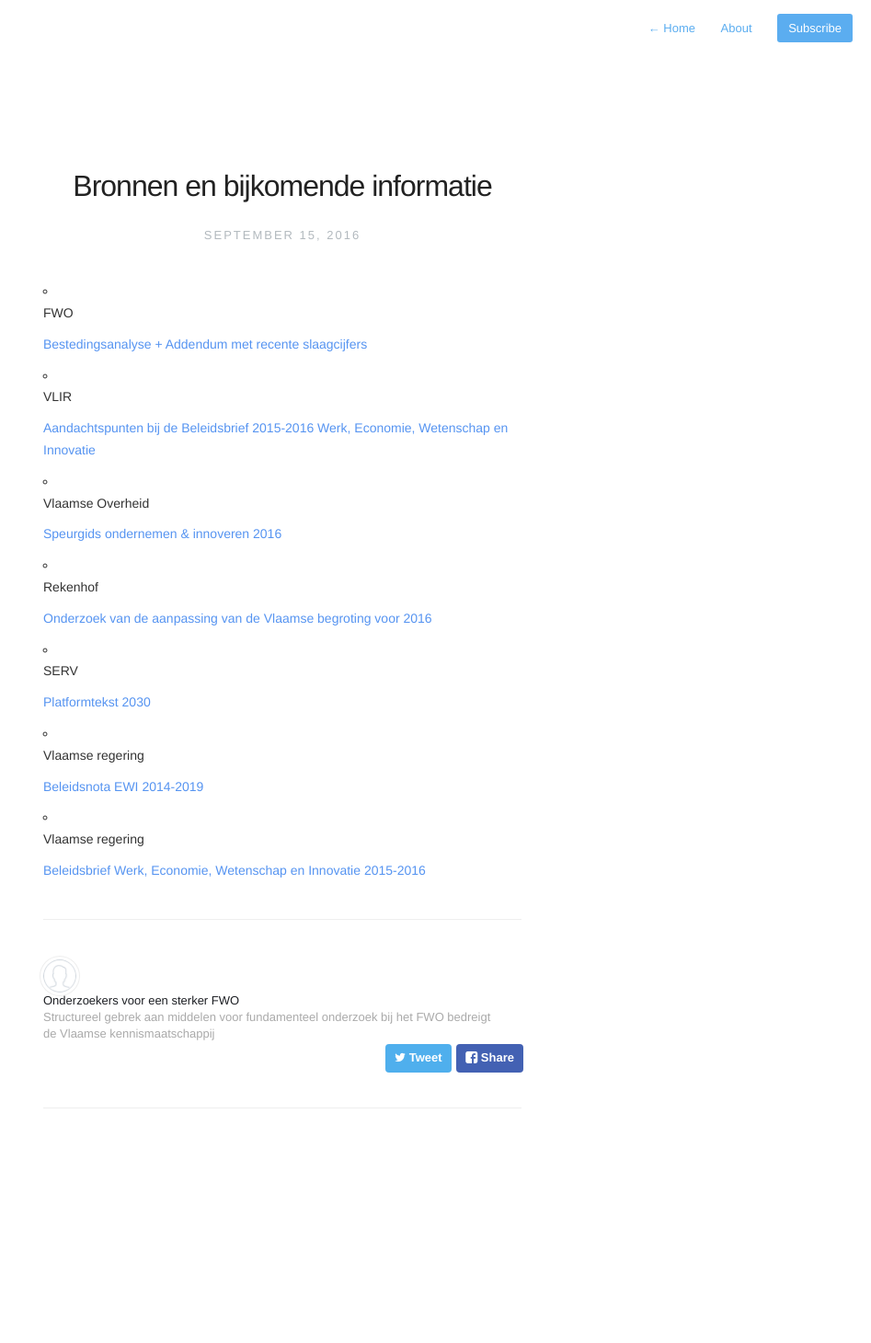
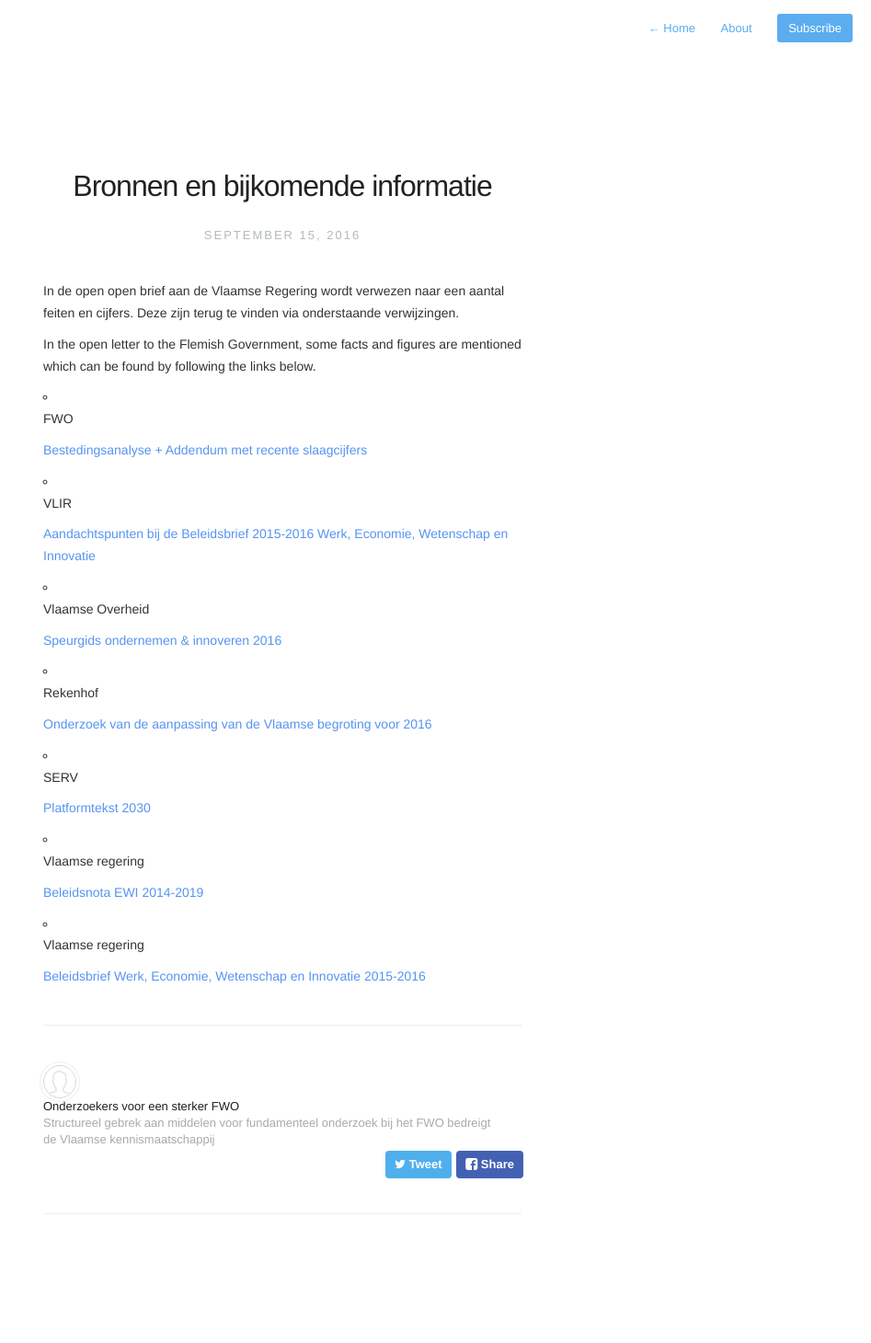
Before and after one commit to KrisJanssen/sterkFWO, a Jekyll site: the page built from _posts/2016-09-21-Additional-Resources.md, in a window 1280 px wide. Shown: the whole page at 92% size, without its empty margins (333-1280 px from the left). Built offline with Jekyll 4.4.1, drawn with Linux system fonts in a browser that asks for light colours; nearby versions of some CDN libraries; Markdown is read by kramdown in place of the engine named in the settings; before the commit the page ends 1345 px from its top, so only the background shows below that.

Commit message:
Introduction for facts and figures

```diff
--- a/_posts/2016-09-21-Additional-Resources.md
+++ b/_posts/2016-09-21-Additional-Resources.md
@@ -5,6 +5,10 @@
 description: Bijkomende informatie
 published: true
 ---
+In de open open brief aan de Vlaamse Regering wordt verwezen naar een aantal feiten en cijfers. Deze zijn terug te vinden via onderstaande verwijzingen.
+
+In the open letter to the Flemish Government, some facts and figures are mentioned which can be found by following the links below.
+
 
 1. FWO
 
```
